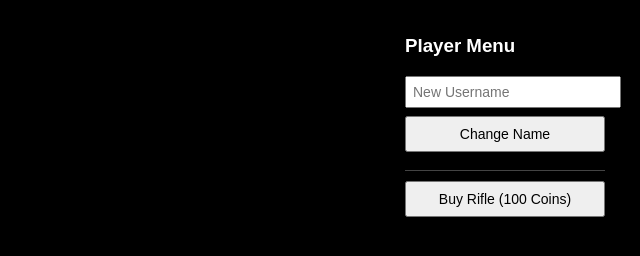
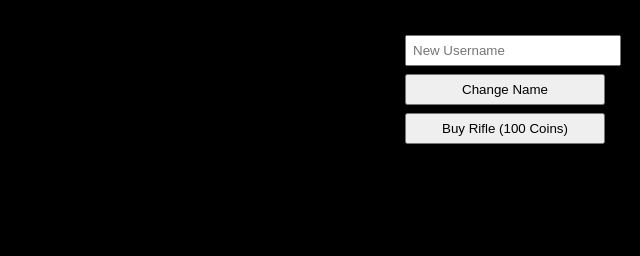
Before and after one commit to spidercogaming-dotcom/multiplayer-shooter, a website: page public/index.html in a window 1280 px wide. Both pictures are taken after a click on the button "PLAY". Shown: the whole page, without its empty margins (640-1280 px from the left). Drawn offline with nearby package versions, Linux system fonts and the light colour scheme; no server answers.

Commit message:
Update index.html

```diff
--- a/public/index.html
+++ b/public/index.html
@@ -7,15 +7,12 @@
         body {
             margin: 0;
             overflow: hidden;
-            background: #000;
-            font-family: Arial, sans-serif;
+            background: black;
+            font-family: Arial;
         }
 
-        canvas {
-            display: none;
-        }
+        canvas { display: none; }
 
-        /* MAIN MENU */
         #menu {
             position: absolute;
             top: 50%;
@@ -25,26 +22,17 @@
             color: white;
         }
 
-        #menu h1 {
-            font-size: 48px;
-            margin-bottom: 20px;
-        }
-
         #menu input {
             padding: 10px;
             width: 220px;
             margin-bottom: 10px;
-            font-size: 16px;
-            text-align: center;
         }
 
         #menu button {
             padding: 10px 25px;
-            font-size: 16px;
             cursor: pointer;
         }
 
-        /* SIDE PANEL */
         #sidePanel {
             position: fixed;
             top: 20px;
@@ -57,35 +45,16 @@
             display: none;
         }
 
-        #sidePanel h3 {
-            margin-top: 0;
-        }
-
+        #sidePanel button,
         #sidePanel input {
             width: 100%;
+            margin-bottom: 8px;
             padding: 6px;
-            margin-bottom: 8px;
-            font-size: 14px;
-        }
-
-        #sidePanel button {
-            width: 100%;
-            padding: 8px;
-            margin-bottom: 8px;
-            cursor: pointer;
-            font-size: 14px;
-        }
-
-        #sidePanel hr {
-            border: 0;
-            border-top: 1px solid #444;
-            margin: 10px 0;
         }
     </style>
 </head>
 <body>
 
-    <!-- MENU -->
 <div id="menu">
     <h1>Rise of Ikon</h1>
     <input id="startName" maxlength="16" placeholder="Enter Username">
@@ -93,22 +62,14 @@
     <button onclick="startGame()">PLAY</button>
 </div>
 
-    <!-- SIDE PANEL (SHOP + USER SETTINGS) -->
 <div id="sidePanel">
-        <h3>Player Menu</h3>
-
     <input id="usernameInput" maxlength="16" placeholder="New Username">
     <button onclick="changeName()">Change Name</button>
-
-        <hr>
-
     <button onclick="buyRifle()">Buy Rifle (100 Coins)</button>
 </div>
 
-    <!-- GAME CANVAS -->
 <canvas id="game"></canvas>
 
-    <!-- SOCKET.IO -->
 <script src="/socket.io/socket.io.js"></script>
 <script src="game.js"></script>
 
```
Lines whose indentation alone changed are shown as unchanged.
